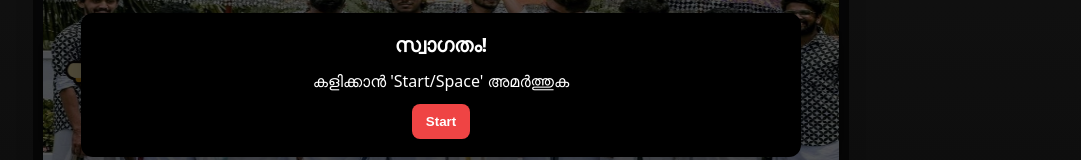
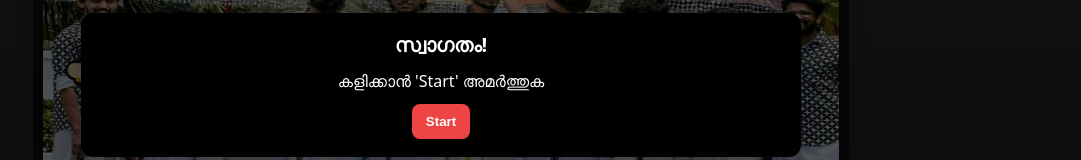
Before and after one commit to Harisree-S/peece_bird, a plain HTML site: page index.html in a window 1280 px wide. Shown: the part 315-475 px from the top of the page, without its empty margins (199-1280 px from the left). Drawn offline with Linux system fonts and the light colour scheme; no server answers.

Commit message:
Update index.html

```diff
--- a/index.html
+++ b/index.html
@@ -159,7 +159,7 @@
     <div id="introOverlay" class="overlay" style="pointer-events:auto">
       <div class="panel">
         <h1>സ്വാഗതം!</h1>
-        <p>കളിക്കാൻ 'Start/Space' അമർത്തുക</p>
+        <p>കളിക്കാൻ 'Start' അമർത്തുക</p>
         <div style="display:flex;gap:8px;justify-content:center">
           <button id="introStart" class="play-again">Start</button>
         </div>
```
